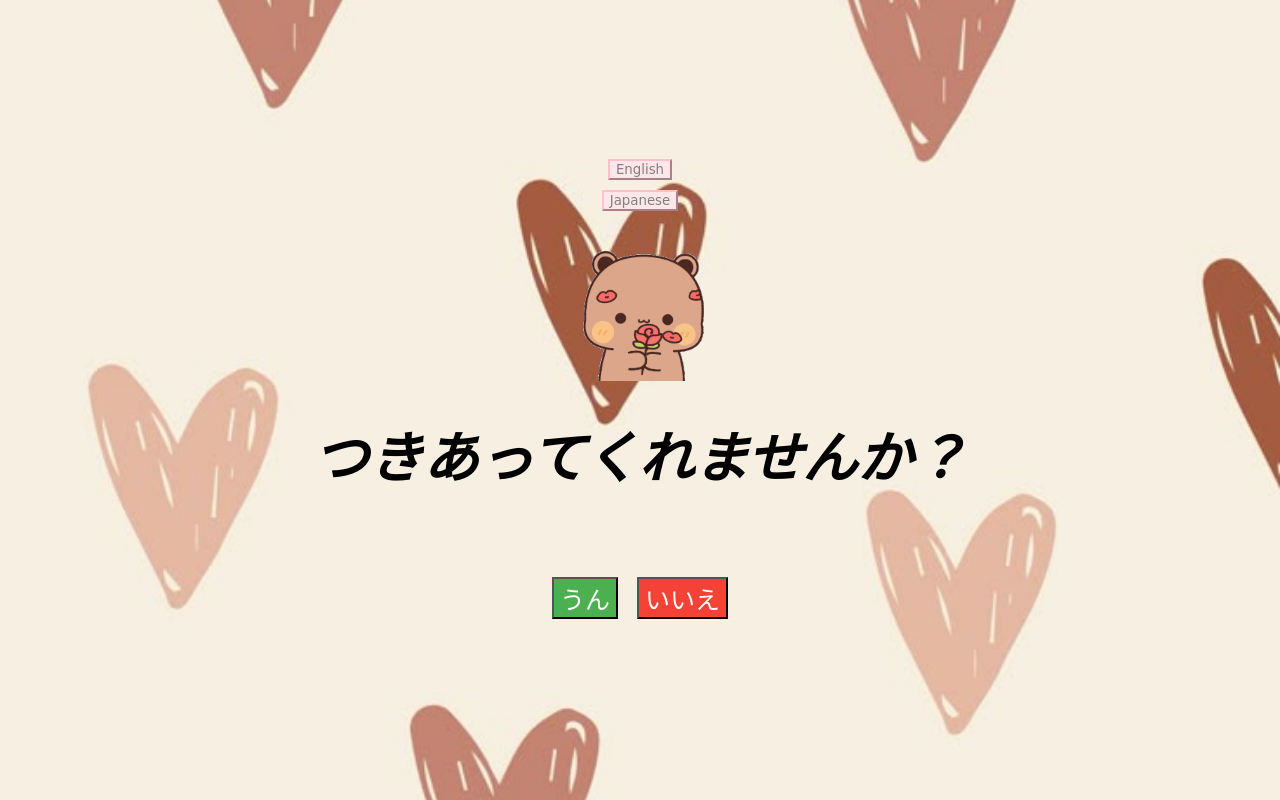
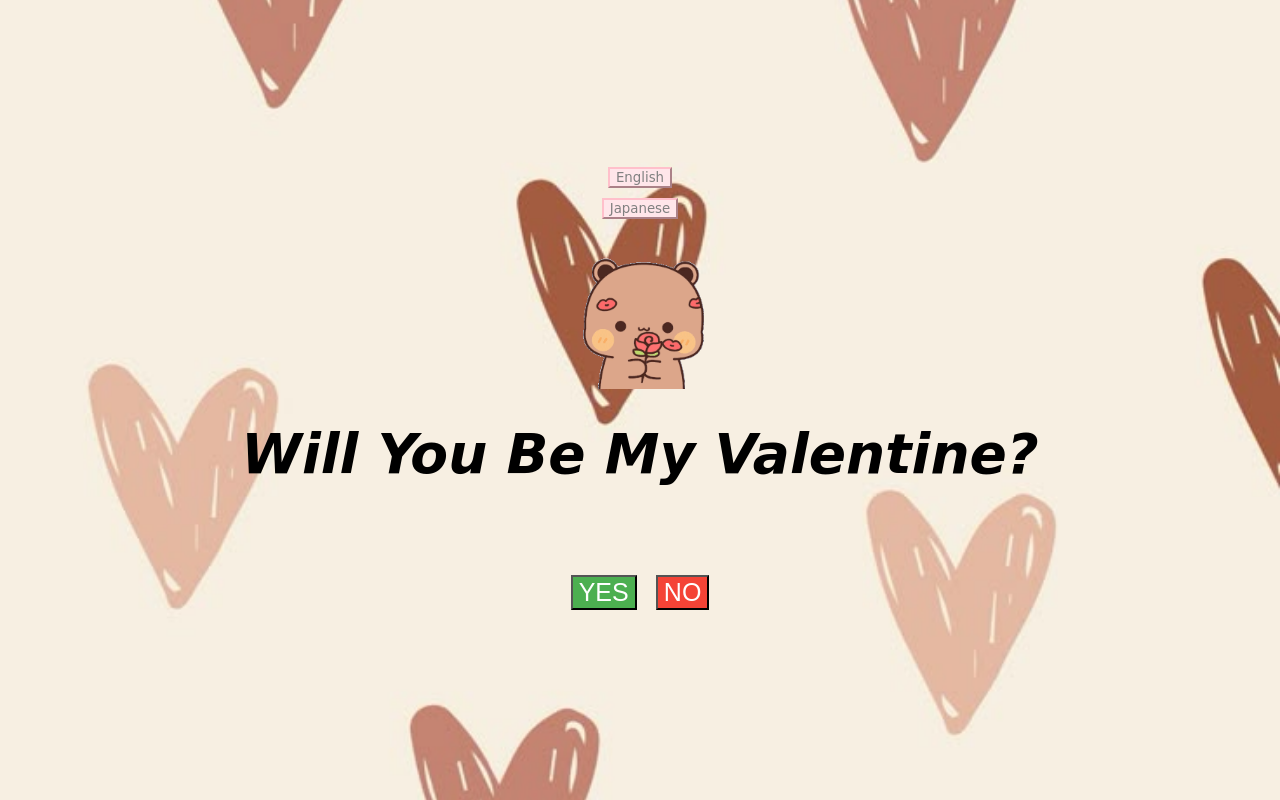
Before and after one commit to BruceMalla/Valentines-, a plain HTML site: page index.html in a window 1280 px wide. Drawn offline with Linux system fonts and the light colour scheme.

Commit message:
Update index.html

```diff
--- a/index.html
+++ b/index.html
@@ -14,12 +14,12 @@
             <img id='photo' src="dudu-kiss-dudu-roses.gif" title="Bear with rose.">
 
             <br>
-            <div id = "innerQuestion">つきあってくれませんか？</div>
+            <div id = "innerQuestion">Will You Be My Valentine?</div>
             <br>
 
             <div id="button" style = "margin:'50%'">
-                <button id="Yes-button" onclick="selectOption('yes')">うん</button>
-                <button id="No-button" onclick="selectOption('no')">いいえ</button>
+                <button id="Yes-button" onclick="selectOption('yes')">YES</button>
+                <button id="No-button" onclick="selectOption('no')">NO</button>
             </div>
 
         </h1>
```
